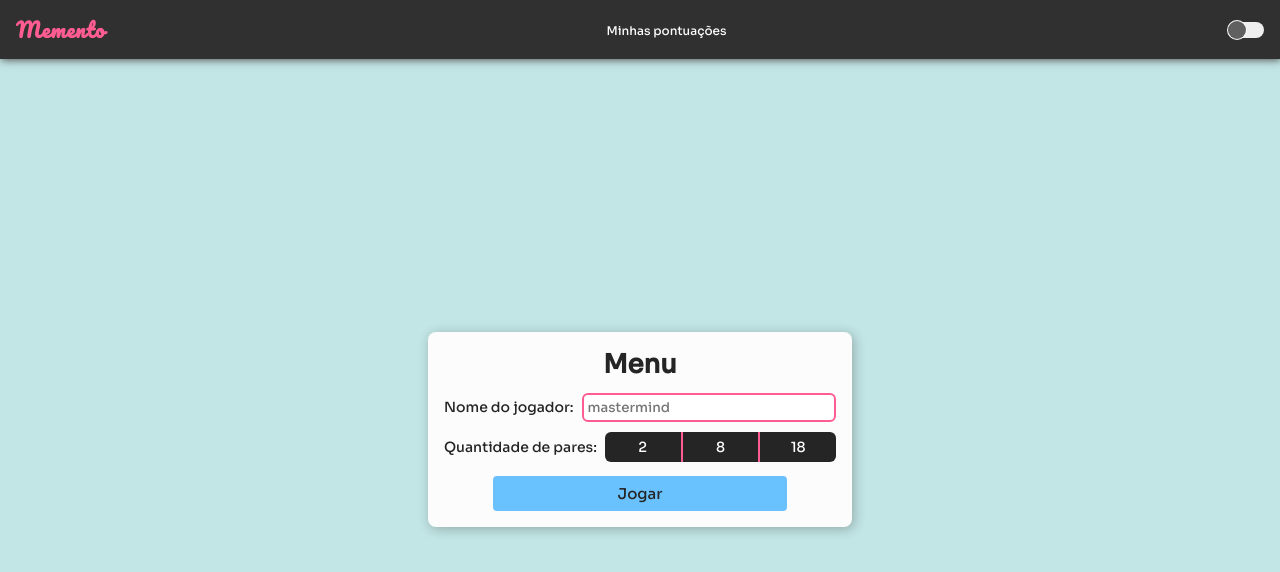
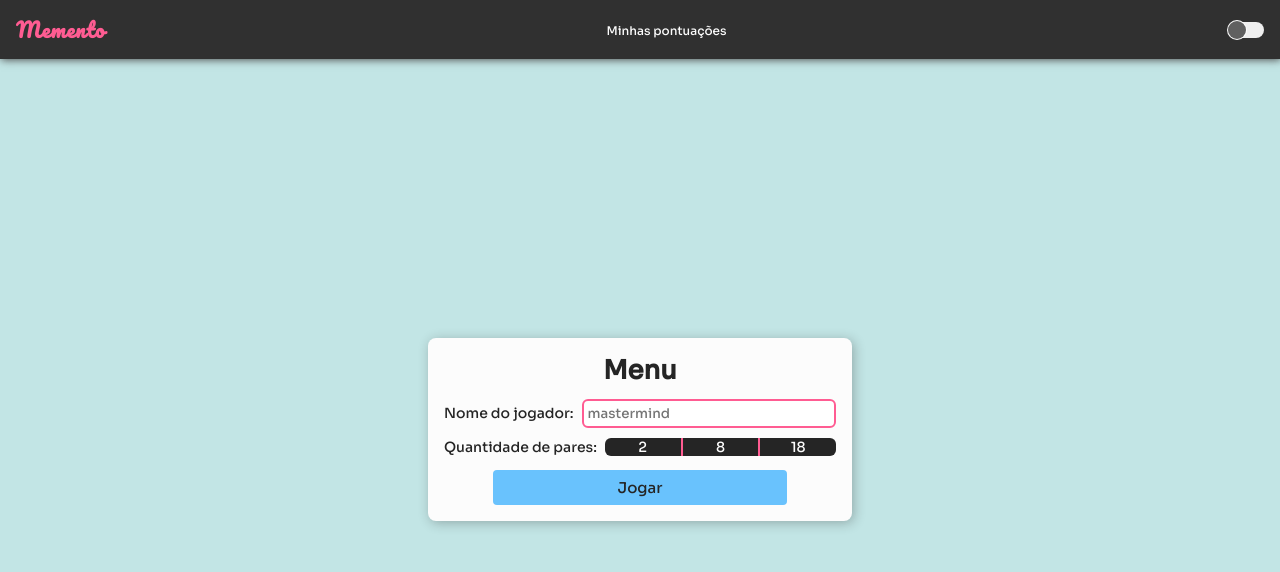
Before and after one commit to trybrito/memento, a React (Create React App) app: page / in a window 1280 px wide. Shown: the top 572 px of the page. Built offline with nearby package versions, Linux system fonts and the light colour scheme; the HTML template or start-up script is replaced by a standard one; a web font is replaced by a local one.

Commit message:
style: update global styles

```diff
--- a/src/styles/global.scss
+++ b/src/styles/global.scss
@@ -20,9 +20,7 @@ body {
 }
 
 button {
-  display: flex;
-  justify-content: center;
-  align-items: center;
-  padding: 0.375rem 0.625rem;
   border: 0;
+
+  @include base-align;
 }
```
